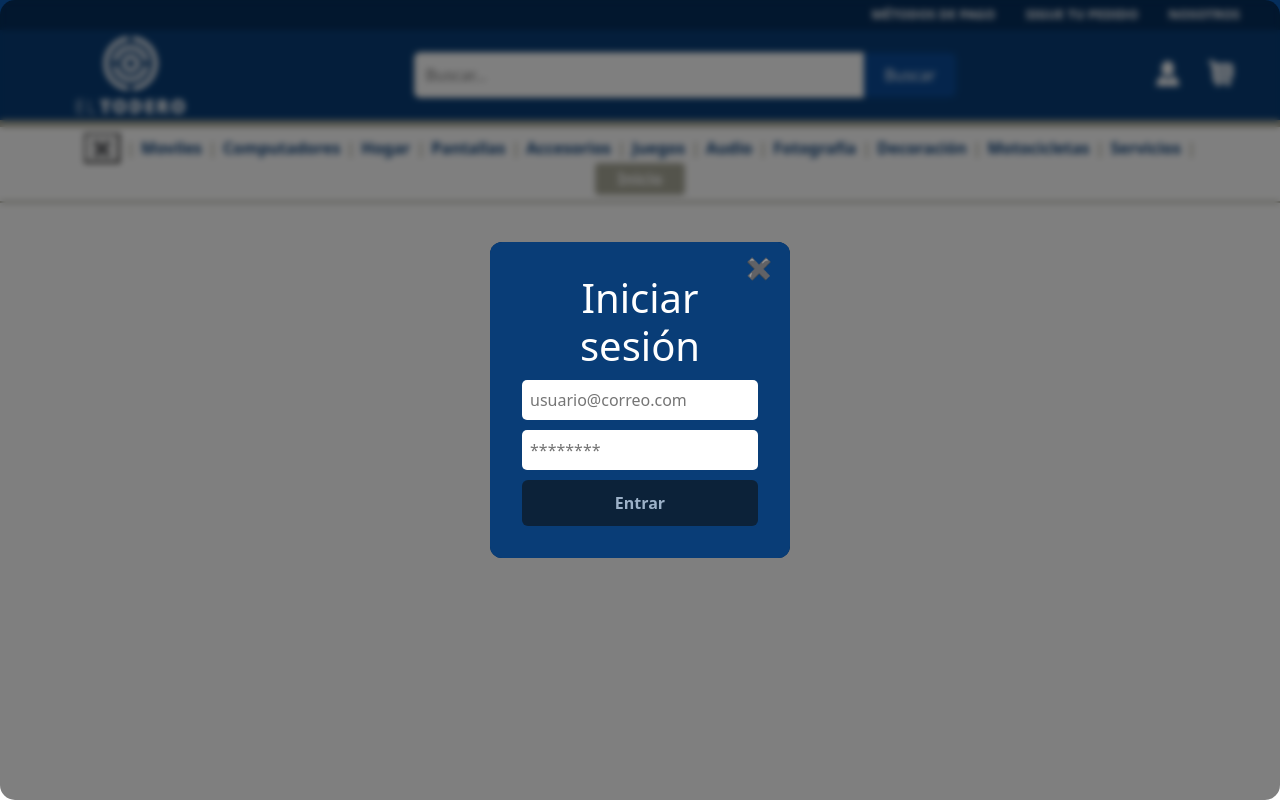
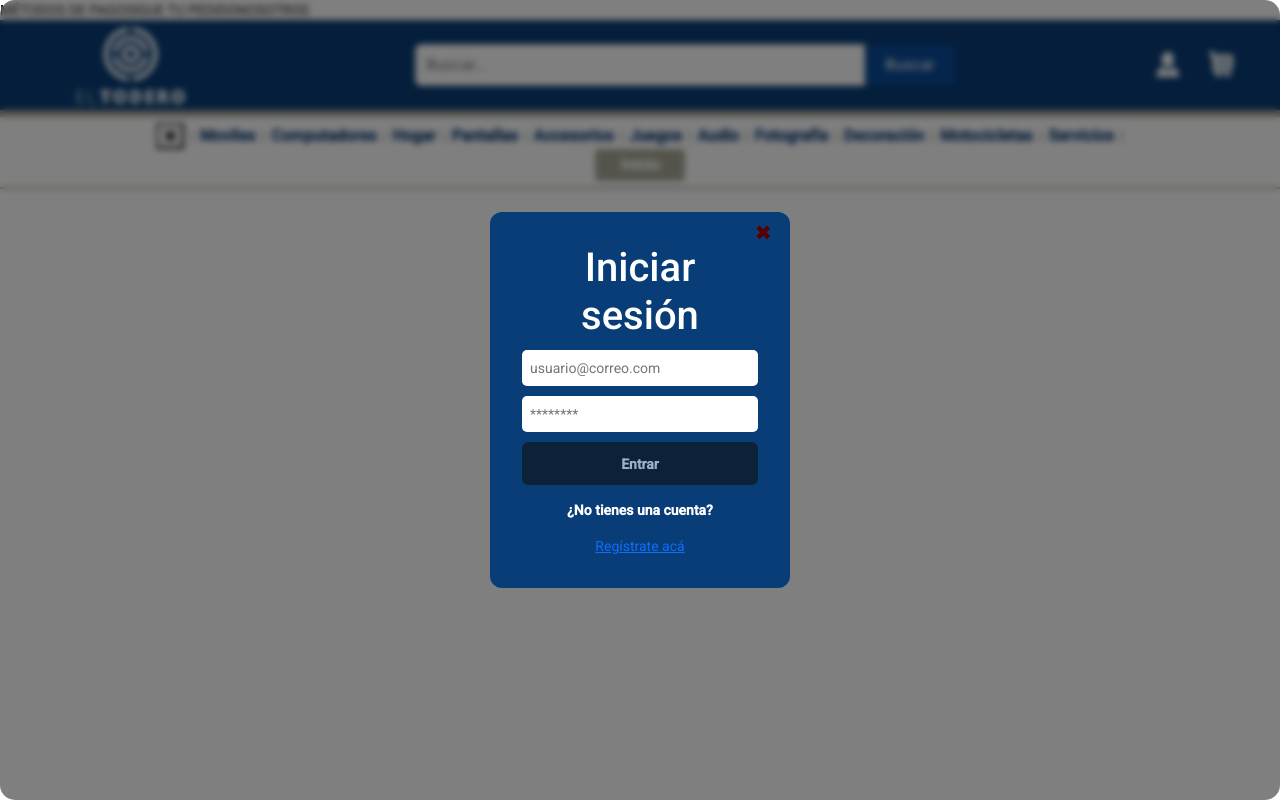
Before and after one commit to andresbarretro/FrontendEltodero, an Angular app: page /login in a window 1280 px wide. Built offline with nearby package versions, Linux system fonts and the light colour scheme.

Commit message:
se agrega la pagina de regristro con sus respectivos formularios

```diff
--- a/package.json
+++ b/package.json
@@ -25,7 +25,7 @@
     "@angular/compiler": "^20.1.0",
     "@angular/core": "^20.1.0",
     "@angular/forms": "^20.1.0",
-    "@angular/material": "^20.2.8",
+    "@angular/material": "^20.2.10",
     "@angular/platform-browser": "^20.1.0",
     "@angular/router": "^20.1.0",
     "bootstrap": "^5.3.8",
--- a/src/app/app.routes.ts
+++ b/src/app/app.routes.ts
@@ -15,11 +15,12 @@ import { Decoracion } from './features/auth/pages/comoponentes/decoracion/decora
 import { Deportes } from './features/auth/pages/comoponentes/deportes/deportes';
 import { Motocicletas } from './features/auth/pages/comoponentes/motocicletas/motocicletas';
 import { Servicios } from './features/auth/pages/comoponentes/servicios/servicios';
-
+import { Registro } from './features/auth/pages/registro/registro/registro';
 export const routes: Routes =[
   { path: 'home', component: Home },
   { path: 'nosotros', component: Nosotros},
   {path: 'login', component:Login},
+  {path: 'registro',component:Registro},
   {path:'moviles',component:Moviles},
   {path:'hogar',component:Hogar},
   {path:'computadores',component:Computadores},
@@ -36,4 +37,5 @@ export const routes: Routes =[
   {path: '', redirectTo: 'home', pathMatch: 'full' },
   { path: '**', redirectTo: 'home', pathMatch: 'full' }
 
+
 ];
--- a/src/app/features/auth/pages/comoponentes/fotografia/fotografia.ts
+++ b/src/app/features/auth/pages/comoponentes/fotografia/fotografia.ts
@@ -7,6 +7,6 @@ import { Component } from '@angular/core';
   templateUrl: './fotografia.html',
   styleUrl: './fotografia.scss'
 })
-export class Fotografia {
+export class  Fotografia {
 
 }
--- a/src/app/features/auth/pages/comoponentes/home/home.scss
+++ b/src/app/features/auth/pages/comoponentes/home/home.scss
@@ -152,6 +152,7 @@
     justify-content: center;
     transition: background 0.3s ease;
     z-index: 10;
+    margin: 10px auto;
 
     &:hover {
       background: rgba(0, 0, 0, 0.85);
@@ -165,6 +166,10 @@
       right: 10px;
     }
   }
+  // .arrow-left {
+  //   margin: 28px auto;
+
+  // }
 }
 
 @media (max-width: 768px) {
--- a/src/app/features/auth/pages/login/login.html
+++ b/src/app/features/auth/pages/login/login.html
@@ -5,6 +5,7 @@
     <button class="close-btn" (click)="cerrarLogin()">✖</button>
     <h1>Iniciar sesión</h1>
     <form (ngSubmit)="onSubmit()" #loginForm="ngForm">
+
       <div class="form-group">
         <input
           id="email"
@@ -28,13 +29,15 @@
       </div>
         <div>
   <button class = "Entrar" type="submit" [disabled]="loginForm.invalid">Entrar</button>
+
 </div>
+ <p class="registro1">¿No tienes una cuenta?</p><a routerLink= "/registro" class="registro">Regístrate acá</a>
+
       <!-- <button type="submit" [disabled]="loginForm.invalid">Entrar</button> -->
     </form>
   </div>
 </div>
 
-    <h1>Iniciar sesión</h1>
 
     <form (ngSubmit)="onSubmit()" #loginForm="ngForm">
       <div class="form-group">
@@ -66,5 +69,7 @@
 
 
     </form>
+
+
   </div>
 </div>
--- a/src/app/features/auth/pages/login/login.scss
+++ b/src/app/features/auth/pages/login/login.scss
@@ -52,16 +52,17 @@ text-align: center;
     }
   }
 
-// .login button {
-//   width: 100%;
-//   padding: 10px;
-//   border: none;
-//   border-radius: 5px;
-//   background: #4CAF50;
-//   color: white;
-//   font-size: 16px;
-//   cursor: pointer;
-// }
+.registro1 {
+  display: block;
+  margin-top: 15px;
+  color: #ffffff;
+  text-decoration: none;
+  font-weight: bold;
+
+  &:hover {
+    text-decoration: underline;
+  }
+}
 
 .close-btn {
   position: absolute;
--- a/src/app/features/auth/pages/login/login.ts
+++ b/src/app/features/auth/pages/login/login.ts
@@ -1,5 +1,5 @@
 import { Component, EventEmitter, Output } from '@angular/core';
-import { Router } from '@angular/router';
+import { Router, RouterLink } from '@angular/router';
 import { AuthService } from '../../services/auth';
 import { CommonModule } from '@angular/common';
 import { FormsModule } from '@angular/forms';
@@ -7,7 +7,9 @@ import { FormsModule } from '@angular/forms';
 @Component({
   selector: 'app-login',
   imports: [
-    CommonModule, FormsModule],
+    CommonModule, FormsModule,
+    RouterLink
+],
   standalone: true,
   templateUrl: './login.html',
   styleUrl: './login.scss'
--- /dev/null
+++ b/src/app/features/auth/pages/registro/registro/registro.html
@@ -0,0 +1,53 @@
+<div class="Botones">
+  <p>
+
+  <mat-button-toggle-group [(ngModel)]="seleccionar" name="rol" aria-label="Seleccionar rol">
+    <mat-button-toggle value="vendedor">Vendedor</mat-button-toggle>
+    <mat-button-toggle value="comprador">Comprador</mat-button-toggle>
+
+  </mat-button-toggle-group>
+</p>
+</div>
+
+<div class="form-container">
+  <div *ngIf="seleccionar === 'vendedor'">
+    <h2>Registro como Vendedor</h2>
+    <form>
+      <label for="email">Correo Electrónico:</label>
+      <input type="email" id="email" name="email" required>
+
+      <label for="number">Número de Teléfono:</label>
+      <input type="number" id="telefono" name="telefono" required>
+
+      <label for="text">Nombre</label>
+      <input type="text" id="nombre" name="nombre" required>
+
+      <label for="text">Razon Social:</label>
+      <input type="text" id="razonSocial" name="razonSocial" required>
+
+      <label for="password">Contraseña:</label>
+      <input type="password" id="password" name="password" required>
+
+      <label for="confirmarPassword">Confirmar Contraseña:</label>
+      <input type="password" id="confirmarPassword" name="confirmarPassword" required>
+
+      <button class="Btn-registro" type="submit">Registrarse</button>
+    </form>
+  </div>
+
+  <div *ngIf="seleccionar === 'comprador'">
+    <h2>Registro como Comprador</h2>
+    <form>
+      <label for="email">Correo Electrónico:</label>
+      <input type="email" id="email" name="email" required>
+
+      <label for="password">Contraseña:</label>
+      <input type="password" id="password" name="password" required>
+
+      <label for="confirmarPassword">Confirmar Contraseña:</label>
+      <input type="password" id="confirmarPassword" name="confirmarPassword" required>
+
+      <button class="Btn-registro" type="submit">Registrarse</button>
+    </form>
+  </div>
+</div>
--- /dev/null
+++ b/src/app/features/auth/pages/registro/registro/registro.scss
@@ -0,0 +1,83 @@
+
+.Botones{
+  display: flex;
+  justify-content: center;
+  margin-top: 50px;
+
+}
+mat-button-toggle-group {
+  margin-left: 12px;
+  margin-bottom: 20px;
+  border: 1px solid #093d77;
+  border-radius: 10px;
+  justify-content: center;
+}
+mat-button-toggle {
+  background-color: #093d77;
+  color: white;
+  font-weight: bold;
+}
+mat-button-toggle:hover {
+  background-color: #0a5294;
+}
+
+.form-container {
+  display: flex;
+  justify-content: center;
+  width: 100%;
+}
+
+
+h2 {
+  text-align: center;
+  margin-bottom: 20px;
+  color: #090909;
+}
+
+input {
+  width: 300px;
+  padding: 10px;
+  margin-bottom: 15px;
+  margin-top: 20px;
+  border: 1px solid #131313;
+  border-radius: 15px;
+  display: flex;
+  justify-content: center;
+  align-items: center;
+}
+label {
+  color: #ffffff;
+  font-weight: bold;
+  margin-bottom: 5px;
+}
+
+form{
+  display: grid;
+  justify-items: center;
+  padding: 30px;
+  background-color: #093d77;
+ box-shadow: 0px 4px 10px rgba(0, 0, 0, 0.1);
+  border-radius: 15px;
+  margin-bottom: 100px;
+
+}
+
+:host{
+  display: flex;
+  flex-direction: column;
+  justify-content: center;
+  align-items: center;
+
+}
+
+.Btn-registro{
+  background-color: #111111;
+  color: white;
+  padding: 10px 20px;
+  border: none;
+  border-radius: 8px;
+  font-size: 16px;
+  cursor: pointer;
+  font-weight: bold;
+  margin-top: 10px;
+}
--- /dev/null
+++ b/src/app/features/auth/pages/registro/registro/registro.ts
@@ -0,0 +1,24 @@
+import { CommonModule } from '@angular/common';
+import { Component } from '@angular/core';
+import { Router, RouterLink } from '@angular/router';
+import { FormsModule } from '@angular/forms';
+import {MatButtonToggleModule} from '@angular/material/button-toggle';
+
+
+@Component({
+  selector: 'app-registro',
+  imports: [RouterLink, CommonModule, FormsModule, MatButtonToggleModule],
+  standalone: true,
+  templateUrl: './registro.html',
+  styleUrl: './registro.scss'
+})
+export class Registro {
+  seleccionar: string = ' ';
+  onSubmitVendedor() {
+    console.log('Registro como Vendedor');
+  }
+  onSubmitComprador() {
+    console.log('Registro como Comprador');
+  }
+
+}
--- a/src/app/shared/componentes/header/header.scss
+++ b/src/app/shared/componentes/header/header.scss
@@ -4,7 +4,7 @@
 //   align-items: stretch;
 //   width: 100%;
 // }
-
+kutfkgdfkhdkhdjg
 .barra-superior {
   background-color: #052e5c;
   color: white;
--- a/src/styles.scss
+++ b/src/styles.scss
@@ -1,6 +1,47 @@
+
+// Include theming for Angular Material with `mat.theme()`.
+// This Sass mixin will define CSS variables that are used for styling Angular Material
+// components according to the Material 3 design spec.
+// Learn more about theming and how to use it for your application's
+// custom components at https://material.angular.dev/guide/theming
+@use '@angular/material' as mat;
+
+html {
+  @include mat.theme((
+    color: (
+      primary: mat.$cyan-palette,
+      tertiary: mat.$orange-palette,
+    ),
+    typography: Roboto,
+    density: 0,
+  ));
+}
+
+body {
+  // Default the application to a light color theme. This can be changed to
+  // `dark` to enable the dark color theme, or to `light dark` to defer to the
+  // user's system settings.
+  color-scheme: light;
+
+  // Set a default background, font and text colors for the application using
+  // Angular Material's system-level CSS variables. Learn more about these
+  // variables at https://material.angular.dev/guide/system-variables
+  background-color: var(--mat-sys-surface);
+  color: var(--mat-sys-on-surface);
+  font: var(--mat-sys-body-medium);
+
+  // Reset the user agent margin.
+  margin: 0;
+}
 
 
-body{
+html, body {
     background-color: #ffffff;
     margin: 0;
+    padding: 0;
+    width: 100%;
 }
+
+
+html, body { height: 100%; }
+body { margin: 0; font-family: Roboto, "Helvetica Neue", sans-serif; }
```
Also changed, not shown: 1 other file (tests, documents, lock files or other folders).
